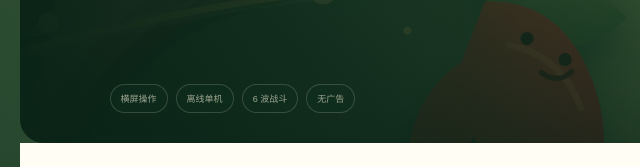
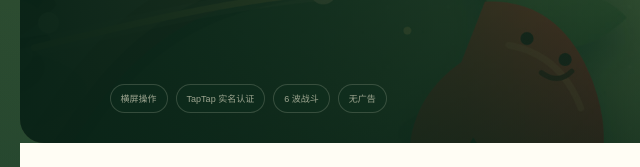
Before and after one commit to siwusucn/garden-guard-official, a plain HTML site: page index.html in a window 1280 px wide. Shown: the part 633-800 px from the top of the page, 0-640 px from the left. Drawn offline with Linux system fonts and the light colour scheme.

Commit message:
Update official site for TapTap compliance build

```diff
--- a/index.html
+++ b/index.html
@@ -57,7 +57,7 @@
         </div>
         <div class="hero-facts">
           <span>横屏操作</span>
-          <span>离线单机</span>
+          <span>TapTap 实名认证</span>
           <span>6 波战斗</span>
           <span>无广告</span>
         </div>
```
